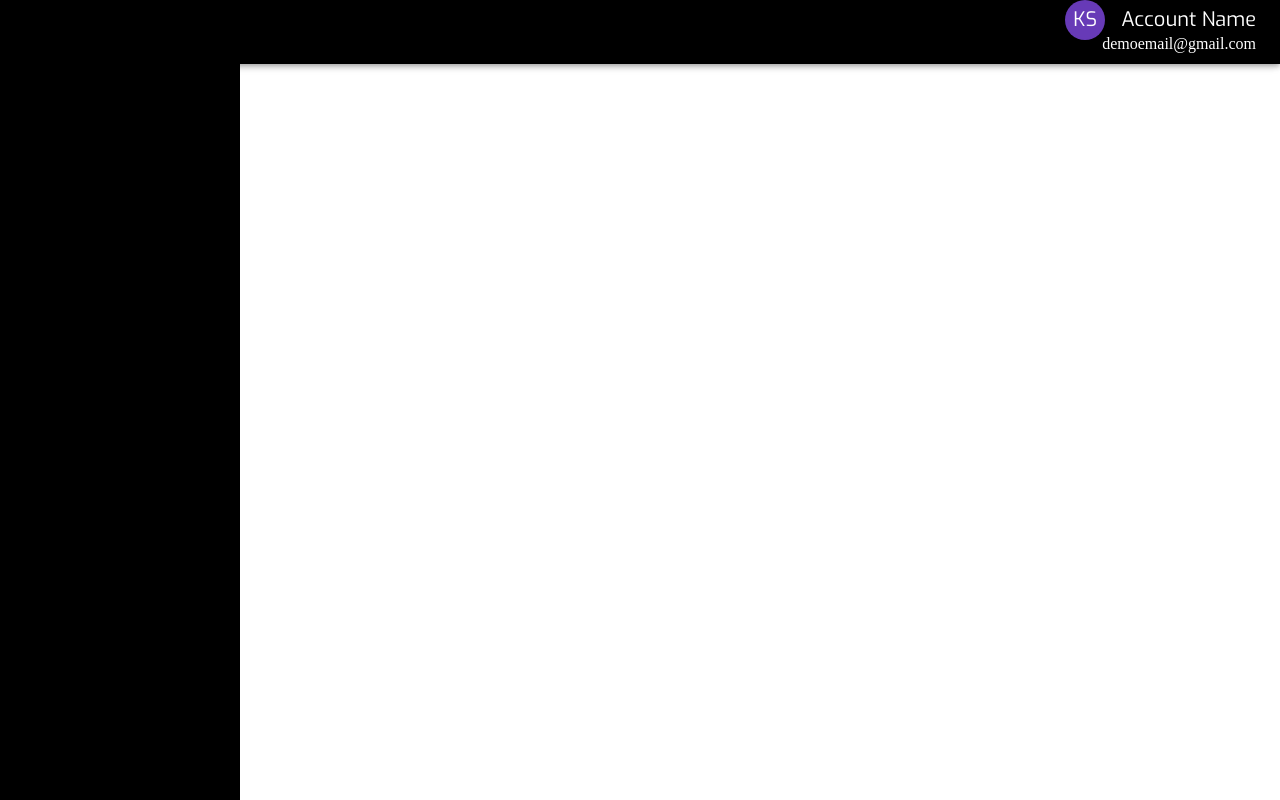
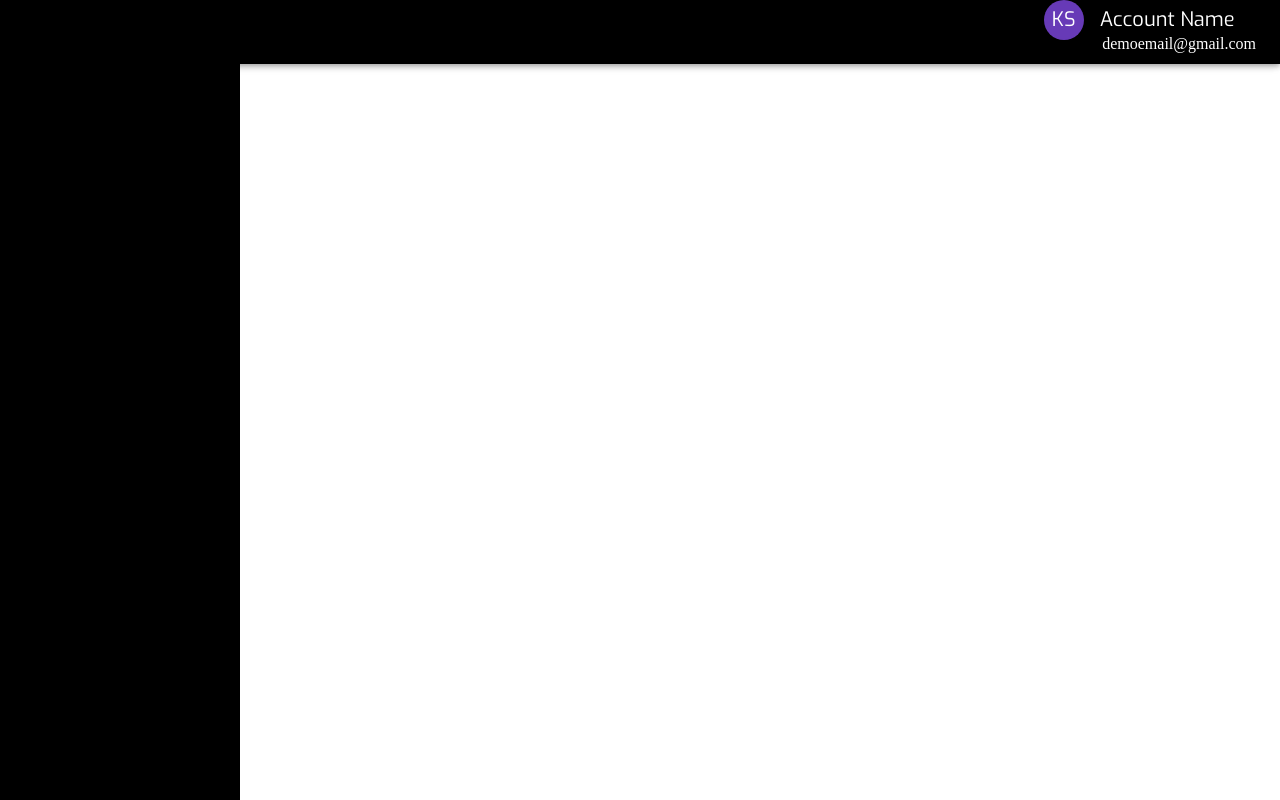
Before and after one commit to MrSurenK/Clubber, a React (Vite) app in the folder front-end/Clubber CRM/: page /user/staff in a window 1280 px wide. Built offline with nearby package versions, Linux system fonts and the light colour scheme.

Commit message:
imported drawer icons

```diff
--- a/front-end/Clubber CRM/src/StaffComponents/StaffLayout.jsx
+++ b/front-end/Clubber CRM/src/StaffComponents/StaffLayout.jsx
@@ -10,6 +10,12 @@ import { createTheme, ThemeProvider } from "@mui/material/styles";
 import Avatar from "@mui/material/Avatar";
 import Stack from "@mui/material/Stack";
 import { deepPurple } from "@mui/material/colors";
+import DashboardIcon from "@mui/icons-material/Dashboard";
+import GroupIcon from "@mui/icons-material/Group";
+import ReceiptIcon from "@mui/icons-material/Receipt";
+import EngineeringIcon from "@mui/icons-material/Engineering";
+import BookIcon from "@mui/icons-material/Book";
+
 const StaffHeader = () => {
   const drawerWidth = 240;
 
@@ -48,6 +54,7 @@ const StaffHeader = () => {
               component="div"
               alignSelf={"flex-end"}
               marginTop={-1}
+              paddingLeft={10}
             >
               demoemail@gmail.com
             </Typography>
```
